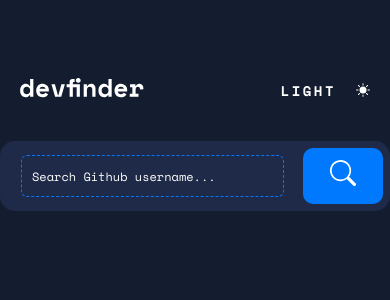
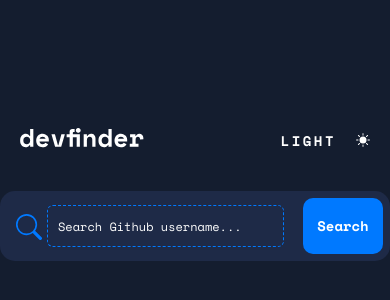
Before and after one commit to alicefrsr/React-DevFinder-App, a React (Create React App) app: page / in a window 390 px wide. Shown: the part 332-632 px from the top of the page. Built offline with nearby package versions, Linux system fonts and the light colour scheme.

Commit message:
fix responsive on android - testing search input with button

```diff
--- a/src/components/SearchForm.js
+++ b/src/components/SearchForm.js
@@ -34,7 +34,9 @@
 
   return (
     <form className={`search-form ${theme}`} onSubmit={handleSubmit}>
-      <label className='input-label' htmlFor='search'></label>
+      <label className='input-label' htmlFor='search'>
+        <BsSearch className='search-icon' aria-label='search Github username' />
+      </label>
 
       <input
         className={`search-input ${theme}`}
@@ -47,7 +49,7 @@
         autoFocus
       />
       <button className='search-btn' type='submit'>
-        <BsSearch className='search-icon' aria-label='search' />
+        Search
       </button>
     </form>
   );
--- a/src/styles/Header.css
+++ b/src/styles/Header.css
@@ -6,7 +6,7 @@
   align-items: center;
   justify-content: space-between;
   padding: 0 2rem;
-  margin-top: 10rem;
+  margin-top: 20rem;
 }
 
 .toggle-theme-btn {
--- a/src/styles/SearchForm.css
+++ b/src/styles/SearchForm.css
@@ -19,8 +19,8 @@
 }
 
 .search-icon {
+  fill: #fff;
   fill: #0079ff;
-  fill: #fff;
   font-size: 2.6rem;
   /* margin-right: 1rem; */
 }
@@ -67,7 +67,7 @@
   font-weight: bold;
   background: #0079ff;
   /* background: #fff; */
-  /* color: #fff; */
+  color: #fff;
   border: none;
   border-radius: 1rem;
   cursor: pointer;
```
